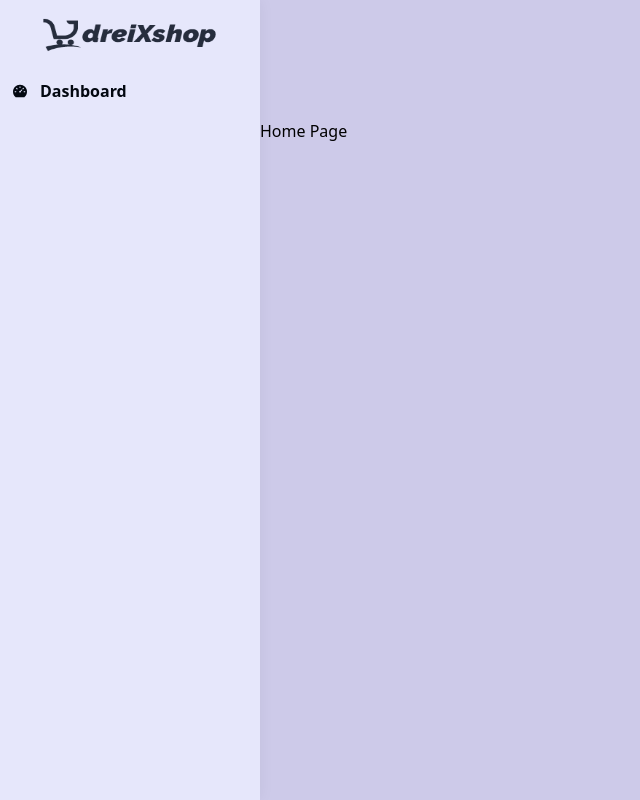
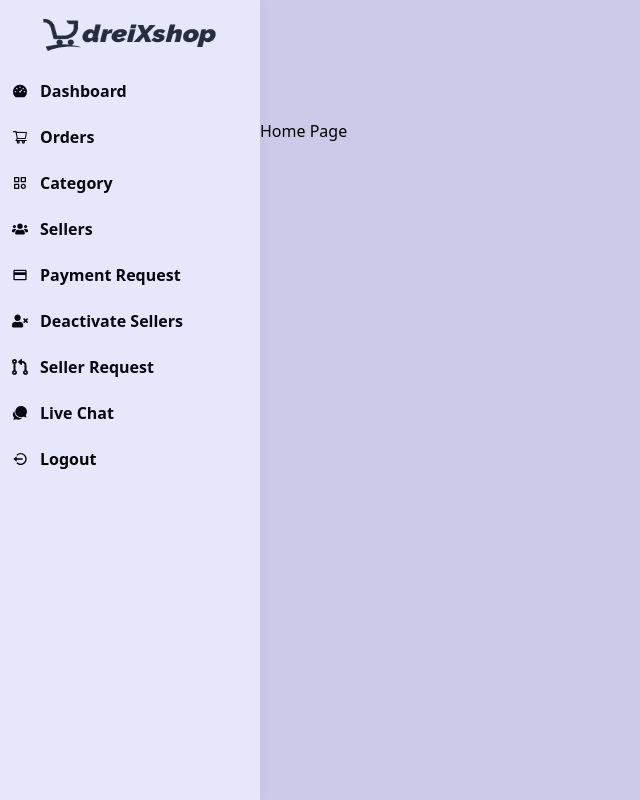
Before and after one commit to dreiXcode/dreiXshop, a React (Create React App) app in the folder dashboard/: page / in a window 1280 px wide. Shown: the whole page, without its empty margins (0-640 px from the left). Built offline with nearby package versions, Linux system fonts and the light colour scheme.

Commit message:
Page Navigation - Part 3

```diff
--- a/dashboard/src/layout/SIdebar.jsx
+++ b/dashboard/src/layout/SIdebar.jsx
@@ -1,6 +1,7 @@
 import React, { useEffect, useState } from 'react';
 import { Link, useLocation } from 'react-router-dom';
 import { getNav } from '../navigation';
+import { BiLogOutCircle } from "react-icons/bi";
 
 const Sidebar = () => {
 
@@ -33,8 +34,14 @@
                                 </Link>
                             </li>)
                         }
+
+                        <li>
+                            <button className='[#030811] font-bold duration-200 px-[12px] py-[9px] rounded-sm flex justify-start items-center gap-[12px] hover:pl-4 transition-all w-full mb-1'>
+                                <span><BiLogOutCircle /></span>
+                                <span>Logout</span>
+                            </button>
+                        </li>
                     </ul>
-
                 </div>
             </div>
         </div>
--- a/dashboard/src/navigation/allNav.js
+++ b/dashboard/src/navigation/allNav.js
@@ -1,4 +1,9 @@
-import { AiFillDashboard } from "react-icons/ai";
+import { AiFillDashboard, AiOutlineShoppingCart } from "react-icons/ai";
+import { BiCategory } from "react-icons/bi";
+import { FaUsers, FaUserTimes } from "react-icons/fa";
+import { MdPayment } from "react-icons/md";
+import { FaCodePullRequest } from "react-icons/fa6";
+import { IoChatbubblesSharp } from "react-icons/io5";
 
 export const allNav = [
     {
@@ -7,5 +12,55 @@
         icon : <AiFillDashboard />,
         role : 'admin',
         path : '/admin/dashboard'
+    },
+    {
+        id : 2,
+        title : 'Orders',
+        icon : <AiOutlineShoppingCart />,
+        role : 'admin',
+        path : '/admin/dashboard/orders'
+    },
+    {
+        id : 3,
+        title : 'Category',
+        icon : <BiCategory />,
+        role : 'admin',
+        path : '/admin/dashboard/category'
+    },
+    {
+        id : 4,
+        title : 'Sellers',
+        icon : <FaUsers />,
+        role : 'admin',
+        path : '/admin/dashboard/sellers'
+    },
+    {
+        id : 5,
+        title : 'Payment Request',
+        icon : <MdPayment />,
+        role : 'admin',
+        path : '/admin/dashboard/payment-request'
+    },
+    {
+        id : 6,
+        title : 'Deactivate Sellers',
+        icon : <FaUserTimes />,
+        role : 'admin',
+        path : '/admin/dashboard/deactive-sellers'
+    },
+    {
+        id : 7,
+        title : 'Seller Request',
+        icon : <FaCodePullRequest />,
+        role : 'admin',
+        path : '/admin/dashboard/sellers-request'
+    },
+    {
+        id : 8,
+        title : 'Live Chat',
+        icon : <IoChatbubblesSharp />,
+        role : 'admin',
+        path : '/admin/dashboard/chat-seller'
     }
+
 ]
```
